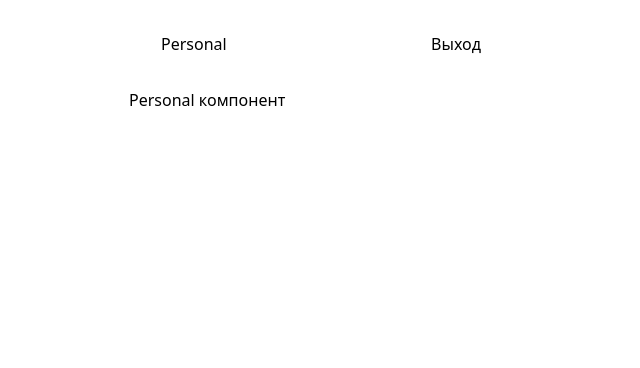
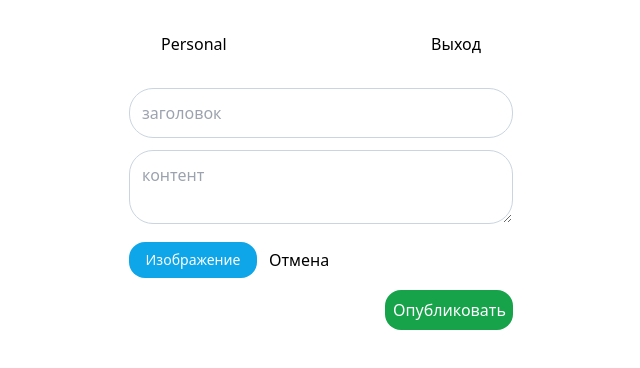
Before and after one commit to kozyrev42/social_vue_fron, a Vue app: page /user/personal in a window 1280 px wide. Shown: the top 368 px of the page, without its empty margins (319-959 px from the left). Built offline with nearby package versions, Linux system fonts and the light colour scheme; no server answers; sample sign-in values are in the browser's storage.

Commit message:
6) Сделал форму для создания Поста + выбора изображения;

```diff
--- a/src/components/User/UserPersonal.vue
+++ b/src/components/User/UserPersonal.vue
@@ -1,12 +1,108 @@
 <template>
-  <div class="w-96 mx-auto ">
-    Personal компонент
-  </div>
+    <div class="w-96 mx-auto ">
+
+        <div>
+            <div>
+                <input v-model="title" class="w-96 mb-3 rounded-3xl border p-3 border-slate-300" type="text"
+                       placeholder="заголовок">
+            </div>
+            <div>
+                <textarea v-model="content" class="w-96 mb-3 rounded-3xl border p-3 border-slate-300"
+                          placeholder="контент"></textarea>
+            </div>
+
+            <div class="flex mb-3 items-center">
+                <div>
+                    <!-- После выбора файла, срабатывает событие change, и вызывается метод storeImage -->
+                    <input @change="storeImage" ref="file" type="file" class="hidden"/>
+
+                    <!-- При клике на ссылку, открытие диалогового окна выбора файла -->
+                    <a href="#" class="block p-2 w-32 text-center text-sm rounded-2xl bg-sky-500 text-white
+                    hover:bg-white hover:border hover:border-sky-500 hover:text-sky-500 box-border"
+                       @click.prevent="selectFile()">
+                        Изображение
+                    </a>
+                </div>
+
+                <div>
+                    <!-- .prevent - чтобы ссылка "#" не дёргалась -->
+                    <a @click.prevent="image = null" href="#" class="ml-3">
+                        Отмена
+                    </a>
+                </div>
+            </div>
+
+            <div v-if="image" class="mb-3">
+                <!-- браузер загрузит и отобразит изображение напрямую с сервера -->
+                <img class="rounded-2xl" :src="image.url" alt="preview">
+            </div>
+
+            <div>
+                <a @click.prevent="createPost" href="#" class="block p-2 w-32 text-center rounded-2xl bg-green-600 text-white
+          hover:bg-white hover:border hover:border-green-600 hover:text-green-600 box-border ml-auto">
+                    Опубликовать
+                </a>
+            </div>
+        </div>
+
+    </div>
 </template>
 
 <script>
+import api from "../../api.js";
+
 export default {
-  name: "UserPersonal"
+    name: "UserPersonal",
+
+    data() {
+        return {
+            title: '',
+            content: '',
+            image: null
+        }
+    },
+
+    methods: {
+        createPost() {
+            const image_id = this.image ? this.image.id : null
+            api.post('/api/post/create', {title: this.title, content: this.content, image_id: image_id})
+                .then(response => {
+                    this.title = ''
+                    this.content = ''
+                    this.image = null
+                    console.log(response)
+                })
+        },
+
+        // цель этого метода - это обеспечить пользователю возможность выбора файла,
+        // не делая на самом деле видимым элемент <input type="file">.
+        selectFile() {
+            // получаем доступ к скрытому элементу
+            this.fileInput = this.$refs.file
+
+            // события клика на элементе <input ref="file" type="file">
+            // открывается стандартное диалоговое окно для выбора файла
+            this.fileInput.click()
+        },
+
+        storeImage(e) {
+            // получаем выбранный пользователем файл
+            const file = e.target.files[0]
+
+            // создаем новый объект FormData, который позволяет отправить файлы через AJAX-запрос.
+            const formData = new FormData()
+
+            // добавляем выбранный файл в объект FormData под именем image.
+            formData.append('image', file)
+
+            // отправляет файл на сервер
+            api.post('/api/post/image', formData)
+                .then(response => {
+                    // сохраняете данные ответа в переменную "image"
+                    this.image = response.data.data
+                })
+        }
+    }
 }
 </script>
 
```
Also changed, not shown: 1 other file (tests, documents, lock files or other folders).
